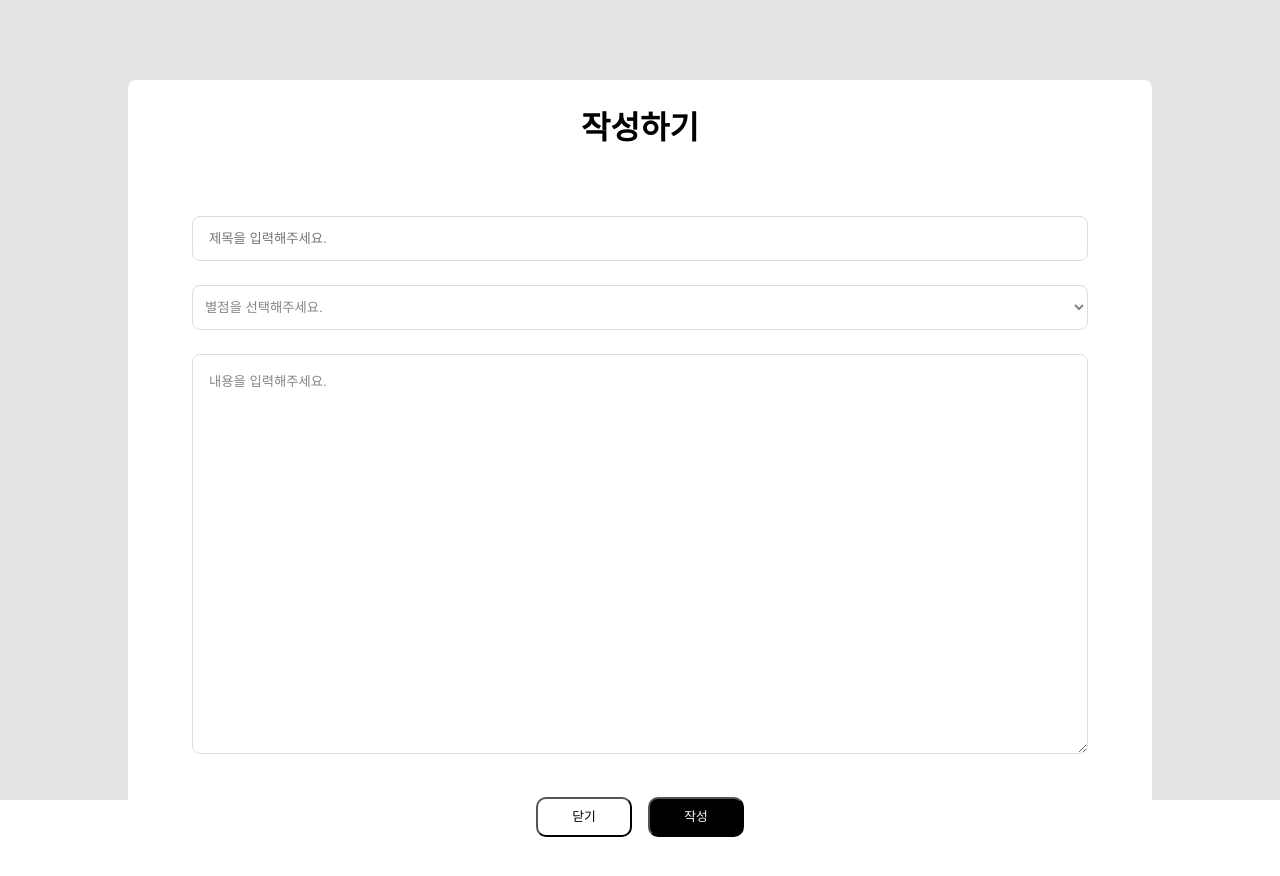
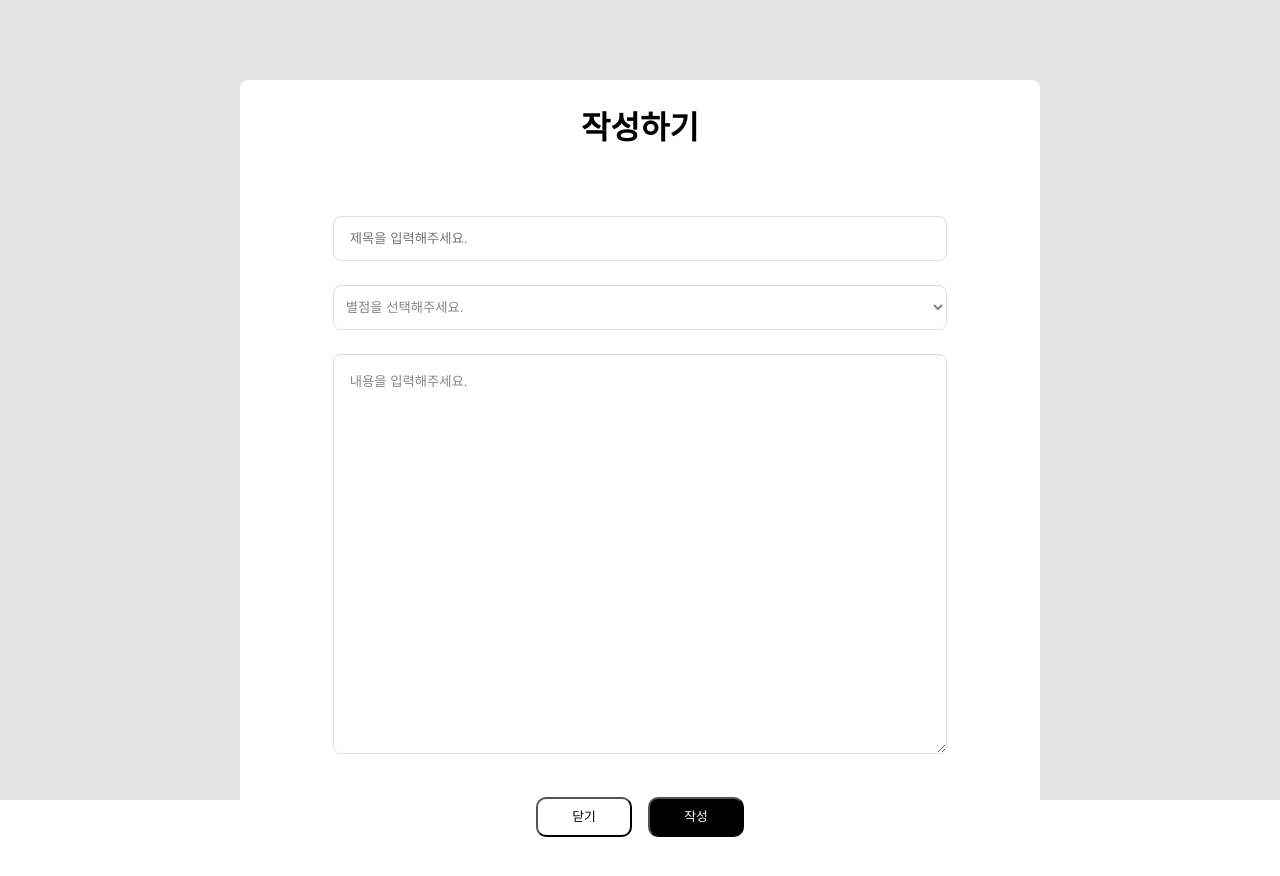
Before and after one commit to HyeonE0103/escapediary-FE, a React (Create React App) app: page /create in a window 1280 px wide. Shown: the top 876 px of the page. Built offline with nearby package versions, Linux system fonts and the light colour scheme.

Commit message:
style: 모달창 UI 수정

```diff
--- a/src/components/CreateReviewModal.jsx
+++ b/src/components/CreateReviewModal.jsx
@@ -91,11 +91,7 @@ const CreateReviewModal = ( {openModalHandler} ) => {
 export default CreateReviewModal;
 
 const CreateWrap = styled.form`
-  width: 100%;
-  height: 100vh;
   display: flex;
-  align-items: center;
-  justify-content: center;
 `;
 
 const CreateDiv = styled.div`
@@ -113,20 +109,16 @@ const CreateContainer = styled.div`
   transform: translate(-50%, -50%);
   border-radius: 0.5rem;
   background-color: rgb(255, 255, 255);
-  width: 80%;
-  height: 100%;
+  width: 70%;
+  height: 100vh;
   margin: auto;
   position: absolute;
   display: flex;
   flex-direction: column;
   align-items: center;
-  z-index: 1;
-  @media (max-width: 480px) {
-    width: 100%;
-    height: 100vh;
-  }
   padding: 0 2rem;
   box-sizing: border-box;
+  max-width: 50rem;
   h1 {
     font-size: 2rem;
     font-weight: bold;
@@ -143,12 +135,12 @@ const CreateBody = styled.div`
 `;
 
 const CreateInput = styled.div`
-  width: 70vw;
+  width: 48vw;
   display: flex;
   margin: 0 auto;
 `;
 const CreateSelect = styled.div`
-  width: 70vw;
+  width: 48vw;
   display: flex;
   margin: 0 auto;
   select {
@@ -163,7 +155,7 @@ const CreateSelect = styled.div`
 `;
 
 const CreateTextArea = styled.div`
-  width: 70vw;
+  width: 48vw;
   height: 50%;
   display: flex;
   margin: 0 auto;
```
